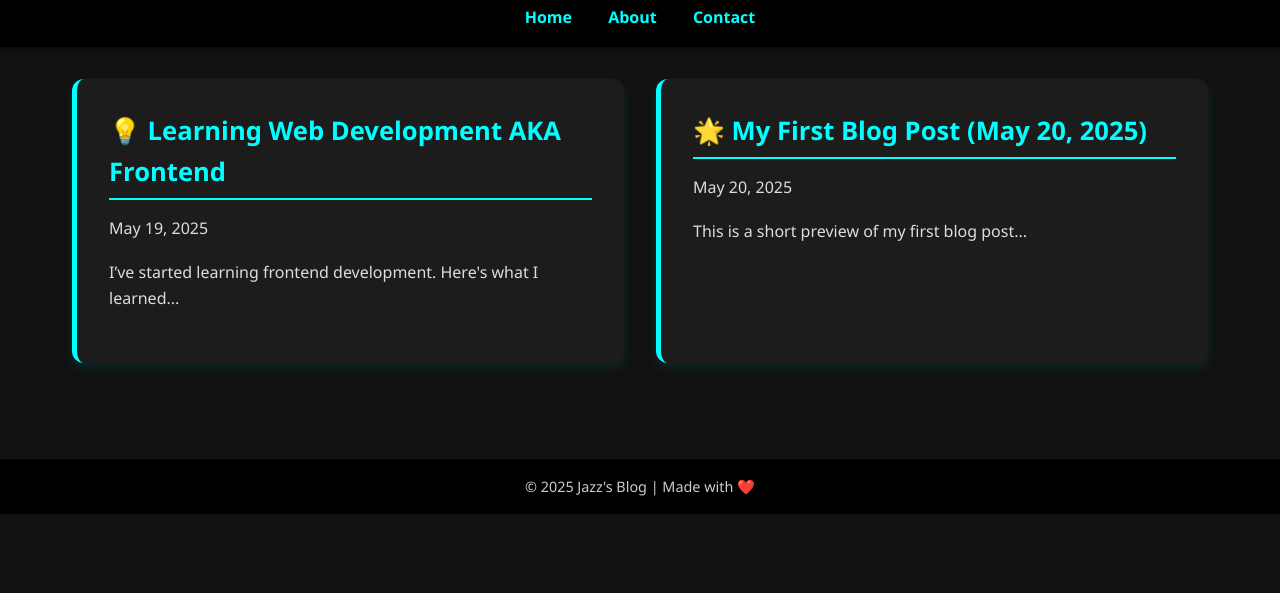
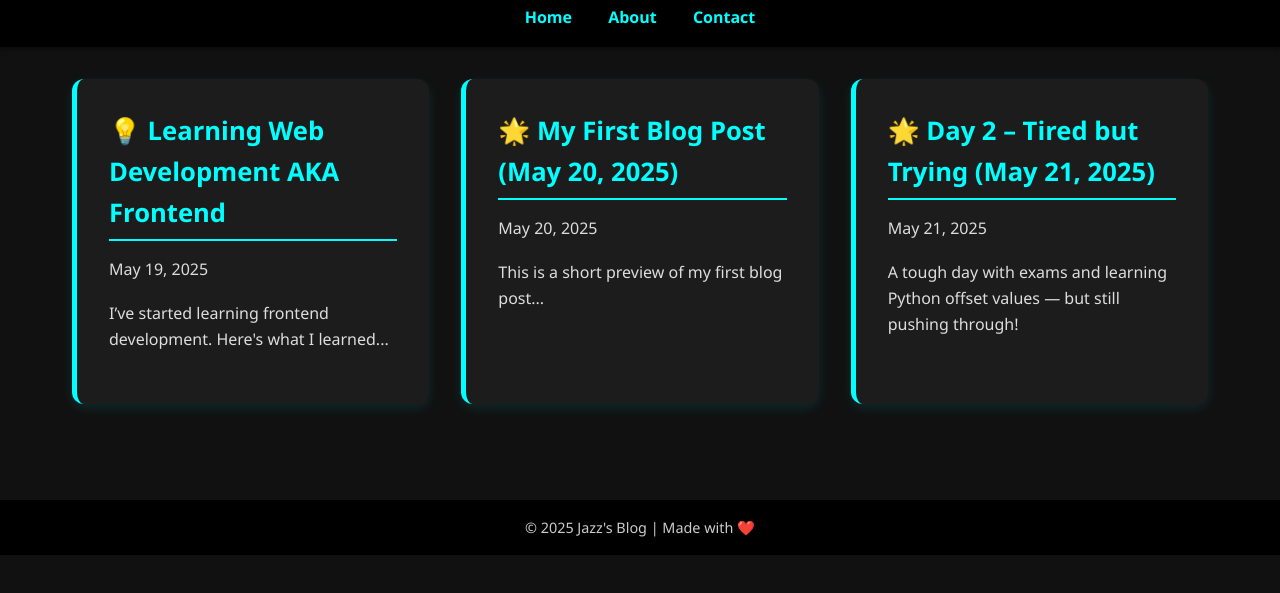
Before and after one commit to jasskaur-coder/My_Blog_Website, a plain HTML site: page index.html in a window 1280 px wide. Shown: the part 75-668 px from the top of the page. Drawn offline with Linux system fonts and the light colour scheme.

Commit message:
It's Done

```diff
--- a/index.html
+++ b/index.html
@@ -32,6 +32,14 @@
       <p>This is a short preview of my first blog post...</p>
     </div>
 
+    <div class="blog-card" onclick="location.href='blogs/blog3.html'">
+      <h2>🌟 Day 2 – Tired but Trying (May 21, 2025)</h2>
+      <p class="date">May 21, 2025</p>
+      <p>A tough day with exams and learning Python offset values — but still pushing through!</p>
+</div>
+
+
+
   </main>
 
   <footer>
```
